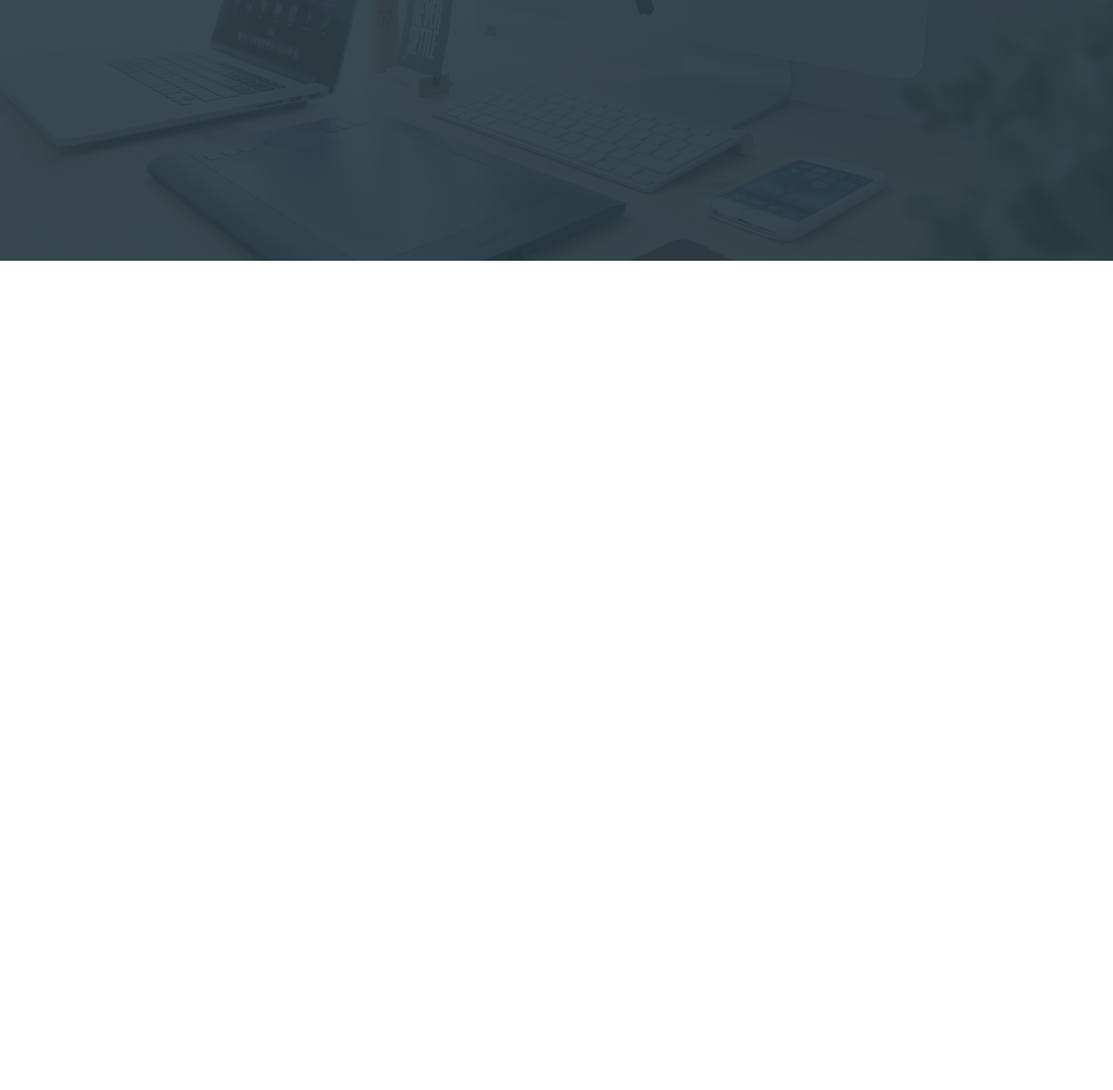
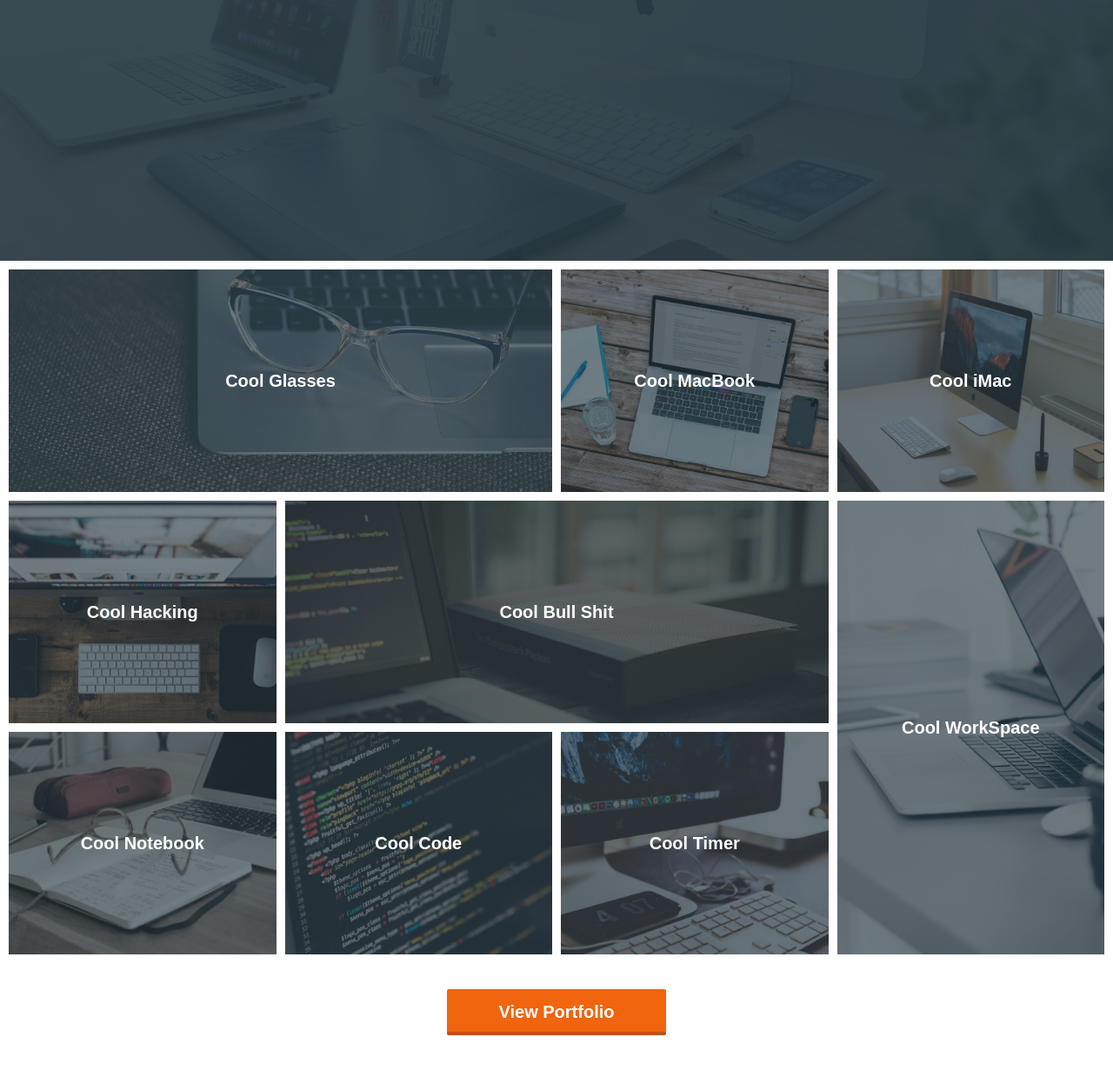
Before and after one commit to AlexSlet/css-grid, a website: page app/index.html in a window 1280 px wide. Shown: the part 500-1754 px from the top of the page at 87% size. Before the commit the page ends 800 px from the top, so only its background shows below. Drawn offline with nearby package versions, Linux system fonts and the light colour scheme; files that its build step writes are made by us from their sources.

Commit message:
Grid Section style

```diff
--- a/app/index.html
+++ b/app/index.html
@@ -27,7 +27,20 @@
 		</div>
 
 	</header>
-
+	<section class="portfolio-section grid">
+		<div class="portfolio-item grid" style="background-image:url(img/1.jpg)"><span>Cool Glasses</span></div>
+		<div class="portfolio-item grid" style="background-image:url(img/2.jpg)"><span>Cool MacBook</span></div>
+		<div class="portfolio-item grid" style="background-image:url(img/3.jpg)"><span>Cool iMac</span></div>
+		<div class="portfolio-item grid" style="background-image:url(img/4.jpg)"><span>Cool Hacking</span></div>
+		<div class="portfolio-item grid" style="background-image:url(img/5.jpg)"><span>Cool Bull Shit</span></div>
+		<div class="portfolio-item grid" style="background-image:url(img/6.jpg)"><span>Cool WorkSpace</span></div>
+		<div class="portfolio-item grid" style="background-image:url(img/7.jpg)"><span>Cool Notebook</span></div>
+		<div class="portfolio-item grid" style="background-image:url(img/8.jpg)"><span>Cool Code</span></div>
+		<div class="portfolio-item grid" style="background-image:url(img/9.jpg)"><span>Cool Timer</span></div>
+		<div class="buttoncase text-center">
+			<a href="#" class="button">View Portfolio</a>
+		</div>
+	</section>
 	<script src="js/scripts.min.js"></script>
 
 </body>
--- a/app/sass/main.sass
+++ b/app/sass/main.sass
@@ -82,4 +82,51 @@
 	&:active
 		background-color: darken($gray, 5%)
 
+.portfolio-section
+	padding: 10px
+	grid-template-columns: repeat(4, 1fr)
+	grid-gap: 10px
+	&:nth-child(1)
+		grid-column: 1 / 3
+	.portfolio-item
+		min-height: 32vh
+		background-size: cover
+		background-position: center
+		text-align: center
+		align-content: center
+		padding: $gutter
+		font-size: 20px
+		font-weight: bold
+		color: #fff
+		position: relative
+		transition: all .5s ease
+		cursor: pointer
+		&:hover
+			color: $accent
+			&::before
+				background-color: rgba($dark, .85)
+		&::before
+			content: ''
+			position: absolute
+			top: 0
+			left: 0
+			bottom: 0
+			right: 0
+			background-color: rgba($dark, .65)
+			transition: all .5s ease
+		> *
+			z-index: 1
+
+		&:nth-child(1)
+			grid-column: 1 / 3
+		&:nth-child(5)
+			grid-column: 2 / 4
+		&:nth-child(6)
+			grid-column: 4
+			grid-row: 2 / 4
+
+.buttoncase
+	grid-column: 1 / 5
+	padding: $gutter $gutter 50px
+
 @import "media" // Всегда в конце
```
